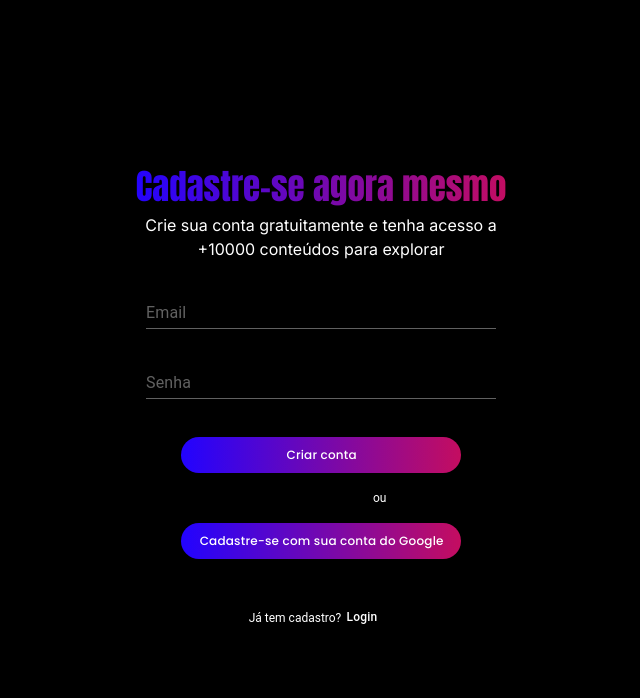
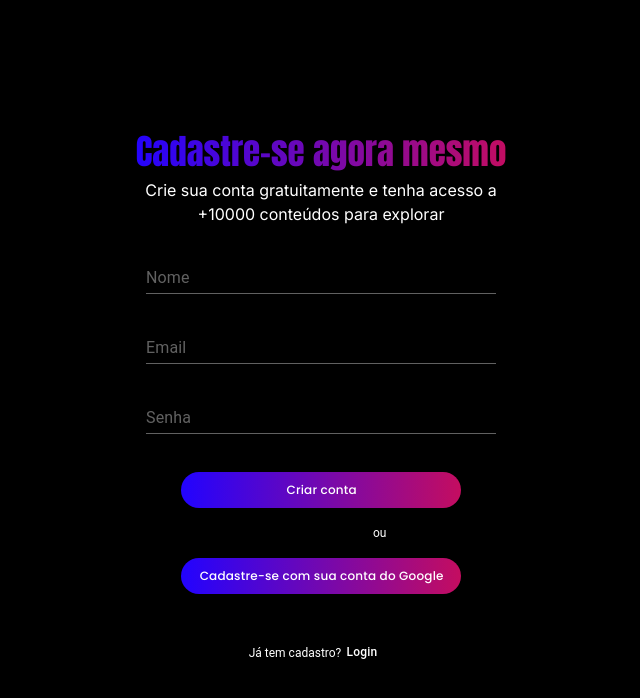
Before and after one commit to izabella-m/front-pweb, a Vue app: page /register in a window 1280 px wide. Shown: the top 698 px of the page, without its empty margins (319-959 px from the left). Built offline with nearby package versions, Linux system fonts and the light colour scheme; no server answers.

Commit message:
update screen profile

```diff
--- a/src/views/Register.vue
+++ b/src/views/Register.vue
@@ -4,6 +4,14 @@
       <v-responsive class="align-center text-center fill-height">
         <h1 class="titleRegisterPage">Cadastre-se agora mesmo</h1>
         <p class="textDescriptionRegister mb-5">Crie sua conta gratuitamente e tenha acesso a +10000 conteúdos para explorar</p>
+
+        <v-text-field
+          variant="underlined"
+          class="mx-auto justify-center emailField"
+          type="text"
+          placeholder="Nome"
+          v-model="name"
+        />
 
         <v-text-field
           variant="underlined"
@@ -54,9 +62,10 @@
 
 <script setup>
   import { ref } from "vue";
-  import { getAuth, createUserWithEmailAndPassword, GoogleAuthProvider, signInWithPopup } from "firebase/auth";
+  import { getAuth, createUserWithEmailAndPassword, updateProfile, GoogleAuthProvider, signInWithPopup } from "firebase/auth";
   import { useRouter } from 'vue-router';
 
+  const name = ref("");
   const email = ref("");
   const password = ref("");
   const router = useRouter();
@@ -65,6 +74,9 @@
     const auth = getAuth();
     createUserWithEmailAndPassword(auth, email.value, password.value)
       .then(() => {
+        updateProfile(auth.currentUser, {
+        displayName: name.value
+        })
         console.log("Successfully registered");
         router.push('/feed');
       })
```
